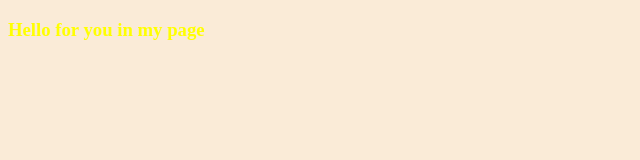
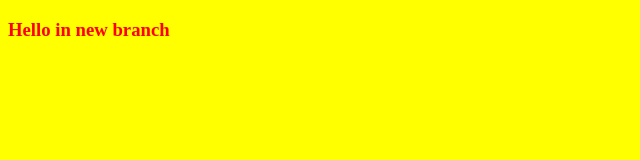
Before and after one commit to omarMSI/myproject, a plain HTML site: page index.html in a window 1280 px wide. Shown: the whole page, without its empty margins (0-640 px from the left). Drawn offline with Linux system fonts and the light colour scheme.

Commit message:
changing style for the title

```diff
--- a/index.html
+++ b/index.html
@@ -7,7 +7,7 @@
     <link rel="stylesheet" href="style.css">
 </head>
 <body>
-    <h3>Hello for you in my page</h3>
+    <h3>Hello in new branch</h3>
     <script src="app.js"></script>
 </body>
 </html>
--- a/style.css
+++ b/style.css
@@ -1,6 +1,6 @@
 body{
-    background-color: antiquewhite;
-    h3 {
-        color: yellow;
+    background-color: yellow;
+}
+ h3 {
+        color: red;
     }
-}
```
